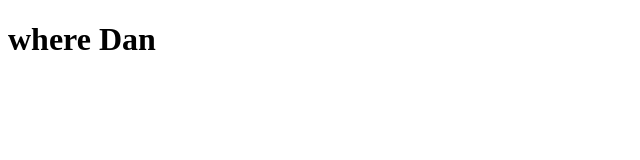
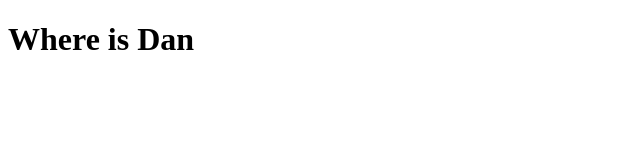
Before and after one commit to Ericcwong/FastHikes, a plain HTML site: page index.html in a window 1280 px wide. Shown: the whole page, without its empty margins (0-640 px from the left). Drawn offline with Linux system fonts and the light colour scheme.

Commit message:
typo fix

```diff
--- a/index.html
+++ b/index.html
@@ -7,6 +7,6 @@
     <title>Document</title>
 </head>
 <body>
-    <h1>where Dan</h1>
+    <h1>Where is Dan</h1>
 </body>
 </html>
```
